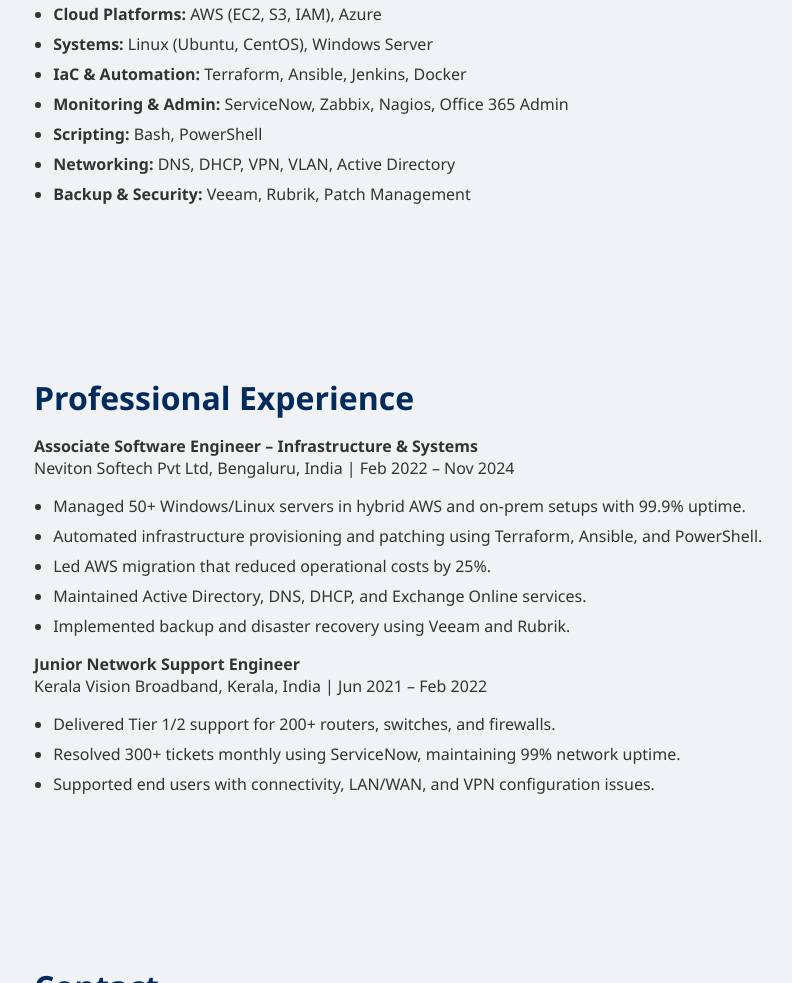
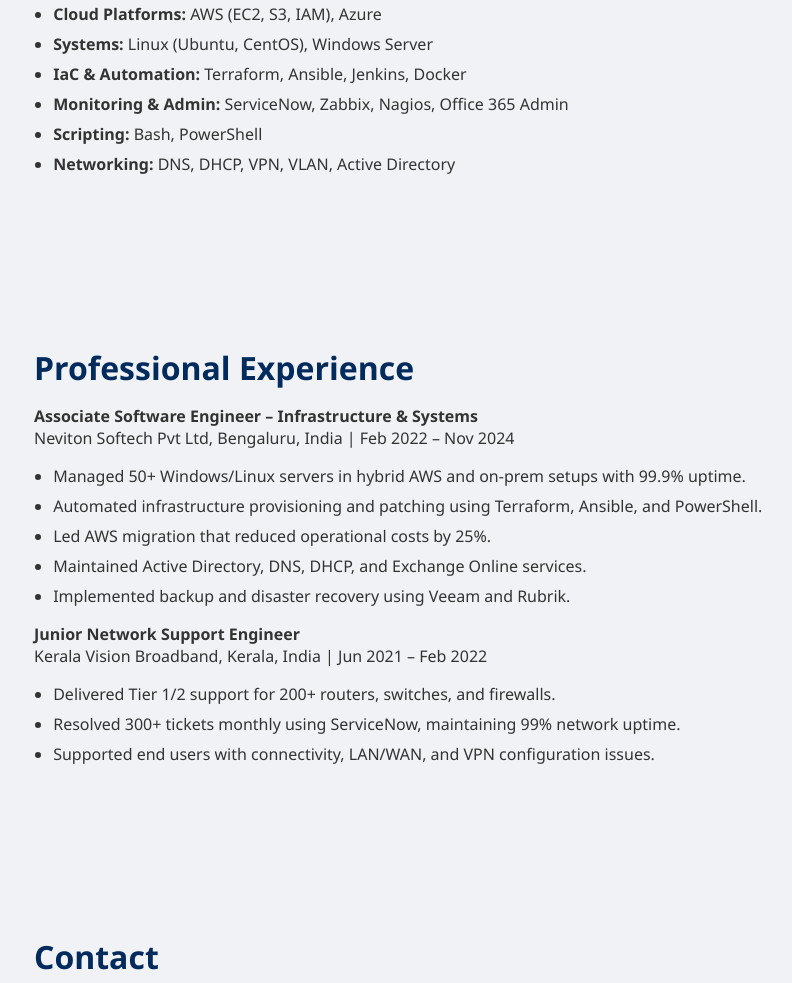
Before and after one commit to nujishnu/Jishnu-portfolio, a plain HTML site: page index.html in a window 1280 px wide. Shown: the part 833-1816 px from the top of the page, without its empty margins (126-918 px from the left). Drawn offline with nearby package versions, Linux system fonts and the light colour scheme.

Commit message:
Update index.html

```diff
--- a/index.html
+++ b/index.html
@@ -114,7 +114,6 @@
       <li><strong>Monitoring & Admin:</strong> ServiceNow, Zabbix, Nagios, Office 365 Admin</li>
       <li><strong>Scripting:</strong> Bash, PowerShell</li>
       <li><strong>Networking:</strong> DNS, DHCP, VPN, VLAN, Active Directory</li>
-      <li><strong>Backup & Security:</strong> Veeam, Rubrik, Patch Management</li>
     </ul>
   </section>
 
```
